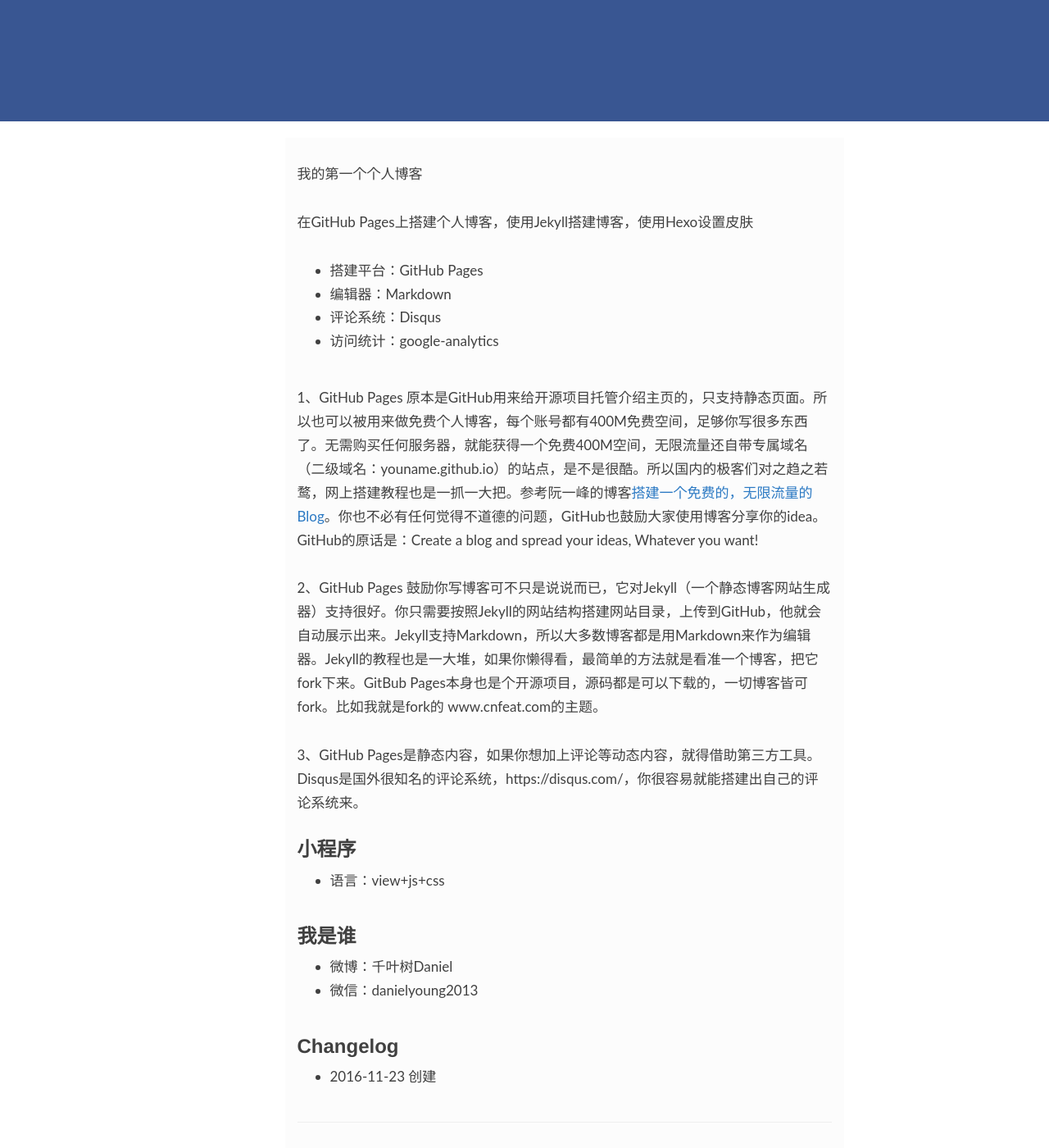
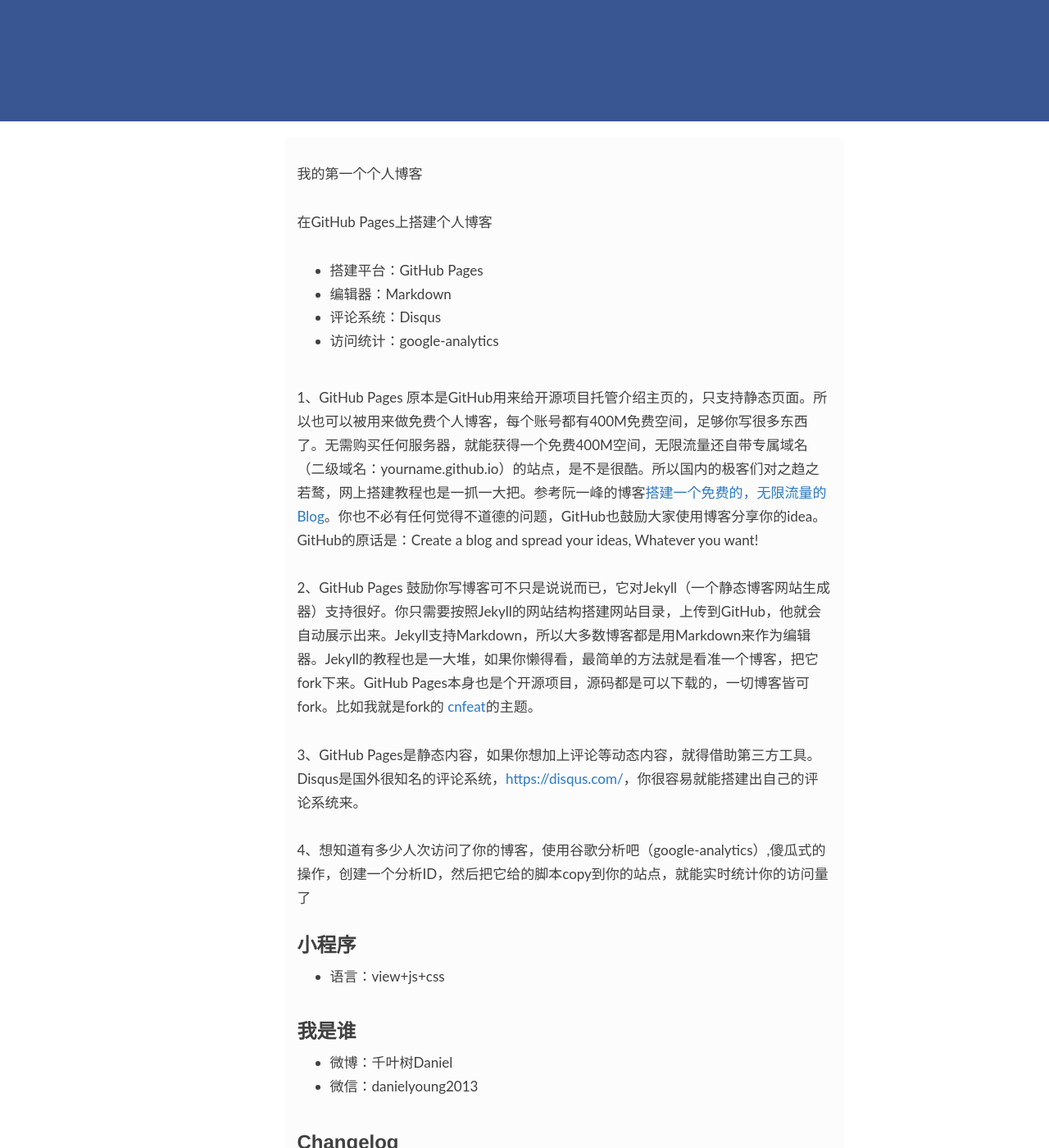
Before and after one commit to iminiapp/iminiapp.github.io, a Jekyll site: the page built from _posts/2016-11-23-my-first-blog.md, in a window 1280 px wide and 1400 px high, scrolled down 288 px. Shown: the whole window at 82% size. Built offline with Jekyll 4.4.1, drawn with Linux system fonts in a browser that asks for light colours; nearby versions of some CDN libraries; comment, search, counter and statistics services are not loaded.

Commit message:
add a new blog

```diff
--- a/_posts/2016-11-23-my-first-blog.md
+++ b/_posts/2016-11-23-my-first-blog.md
@@ -10,20 +10,20 @@
 
 我的第一个个人博客
 
-在GitHub Pages上搭建个人博客，使用Jekyll搭建博客，使用Hexo设置皮肤
+在GitHub Pages上搭建个人博客
 
 - 搭建平台：GitHub Pages
 - 编辑器：Markdown
 - 评论系统：Disqus
 - 访问统计：google-analytics
 
-1、GitHub Pages 原本是GitHub用来给开源项目托管介绍主页的，只支持静态页面。所以也可以被用来做免费个人博客，每个账号都有400M免费空间，足够你写很多东西了。无需购买任何服务器，就能获得一个免费400M空间，无限流量还自带专属域名（二级域名：youname.github.io）的站点，是不是很酷。所以国内的极客们对之趋之若鹜，网上搭建教程也是一抓一大把。参考阮一峰的博客[搭建一个免费的，无限流量的Blog](http://www.ruanyifeng.com/blog/2012/08/blogging_with_jekyll.html)。你也不必有任何觉得不道德的问题，GitHub也鼓励大家使用博客分享你的idea。GitHub的原话是：Create a blog and spread your ideas, Whatever you want!
+1、GitHub Pages 原本是GitHub用来给开源项目托管介绍主页的，只支持静态页面。所以也可以被用来做免费个人博客，每个账号都有400M免费空间，足够你写很多东西了。无需购买任何服务器，就能获得一个免费400M空间，无限流量还自带专属域名（二级域名：yourname.github.io）的站点，是不是很酷。所以国内的极客们对之趋之若鹜，网上搭建教程也是一抓一大把。参考阮一峰的博客[搭建一个免费的，无限流量的Blog](http://www.ruanyifeng.com/blog/2012/08/blogging_with_jekyll.html)。你也不必有任何觉得不道德的问题，GitHub也鼓励大家使用博客分享你的idea。GitHub的原话是：Create a blog and spread your ideas, Whatever you want!
 
-2、GitHub Pages 鼓励你写博客可不只是说说而已，它对Jekyll（一个静态博客网站生成器）支持很好。你只需要按照Jekyll的网站结构搭建网站目录，上传到GitHub，他就会自动展示出来。Jekyll支持Markdown，所以大多数博客都是用Markdown来作为编辑器。Jekyll的教程也是一大堆，如果你懒得看，最简单的方法就是看准一个博客，把它fork下来。GitBub Pages本身也是个开源项目，源码都是可以下载的，一切博客皆可fork。比如我就是fork的 www.cnfeat.com的主题。
+2、GitHub Pages 鼓励你写博客可不只是说说而已，它对Jekyll（一个静态博客网站生成器）支持很好。你只需要按照Jekyll的网站结构搭建网站目录，上传到GitHub，他就会自动展示出来。Jekyll支持Markdown，所以大多数博客都是用Markdown来作为编辑器。Jekyll的教程也是一大堆，如果你懒得看，最简单的方法就是看准一个博客，把它fork下来。GitHub Pages本身也是个开源项目，源码都是可以下载的，一切博客皆可fork。比如我就是fork的 [cnfeat](www.cnfeat.com)的主题。
 
-3、GitHub Pages是静态内容，如果你想加上评论等动态内容，就得借助第三方工具。Disqus是国外很知名的评论系统，https://disqus.com/，你很容易就能搭建出自己的评论系统来。
+3、GitHub Pages是静态内容，如果你想加上评论等动态内容，就得借助第三方工具。Disqus是国外很知名的评论系统，[https://disqus.com/](https://disqus.com/)，你很容易就能搭建出自己的评论系统来。
 
-
+4、想知道有多少人次访问了你的博客，使用谷歌分析吧（google-analytics）,傻瓜式的操作，创建一个分析ID，然后把它给的脚本copy到你的站点，就能实时统计你的访问量了
 
 
 ### 小程序
```
Also changed, not shown: _posts/2016-12-01-regular-replace-in-vs.md (added, +34 -0 lines).
